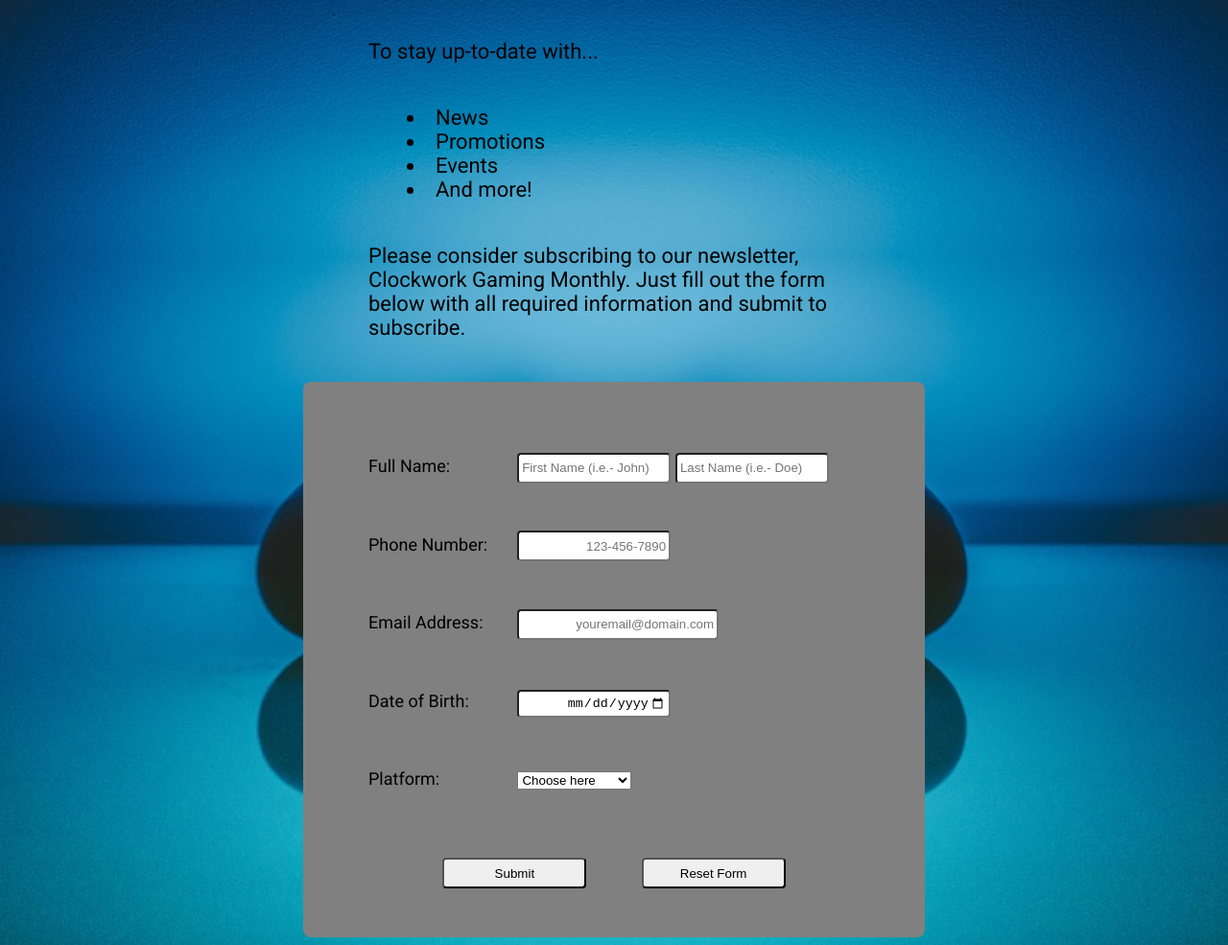
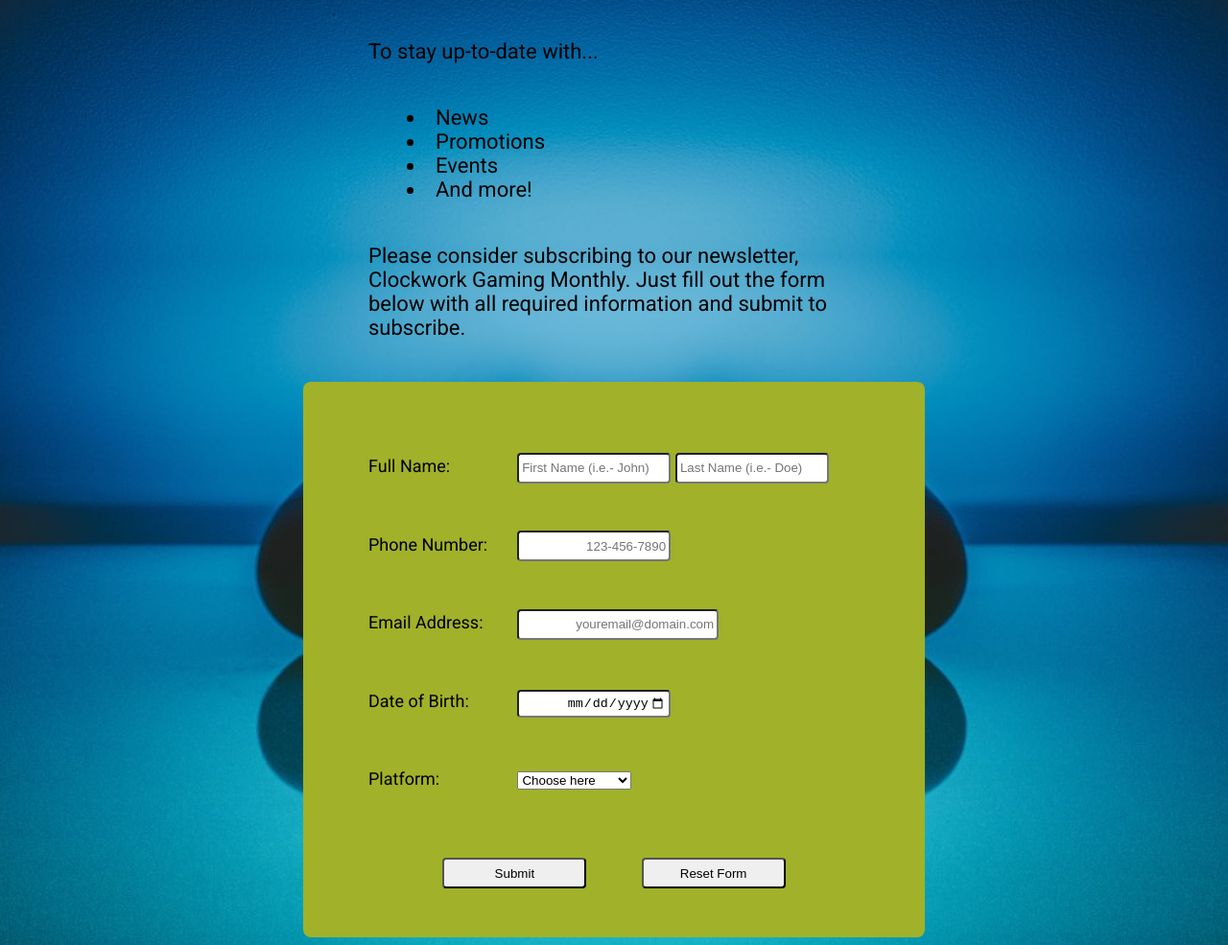
Before and after one commit to dcallegari/itmd-362-proj1, a plain HTML site: page index.html in a window 1280 px wide. Shown: the part 93-1078 px from the top of the page at 96% size. Drawn offline with Linux system fonts and the light colour scheme.

Commit message:
Update style.css
Updated form background color to improve readability

```diff
--- a/css/style.css
+++ b/css/style.css
@@ -39,7 +39,7 @@ ul {
 }
 
 form {
-  background-color: #808080;
+  background-color: #A1B129;
   margin-top: 1em;
   padding: 1.5em;
   border-radius: 0.5em;
```
